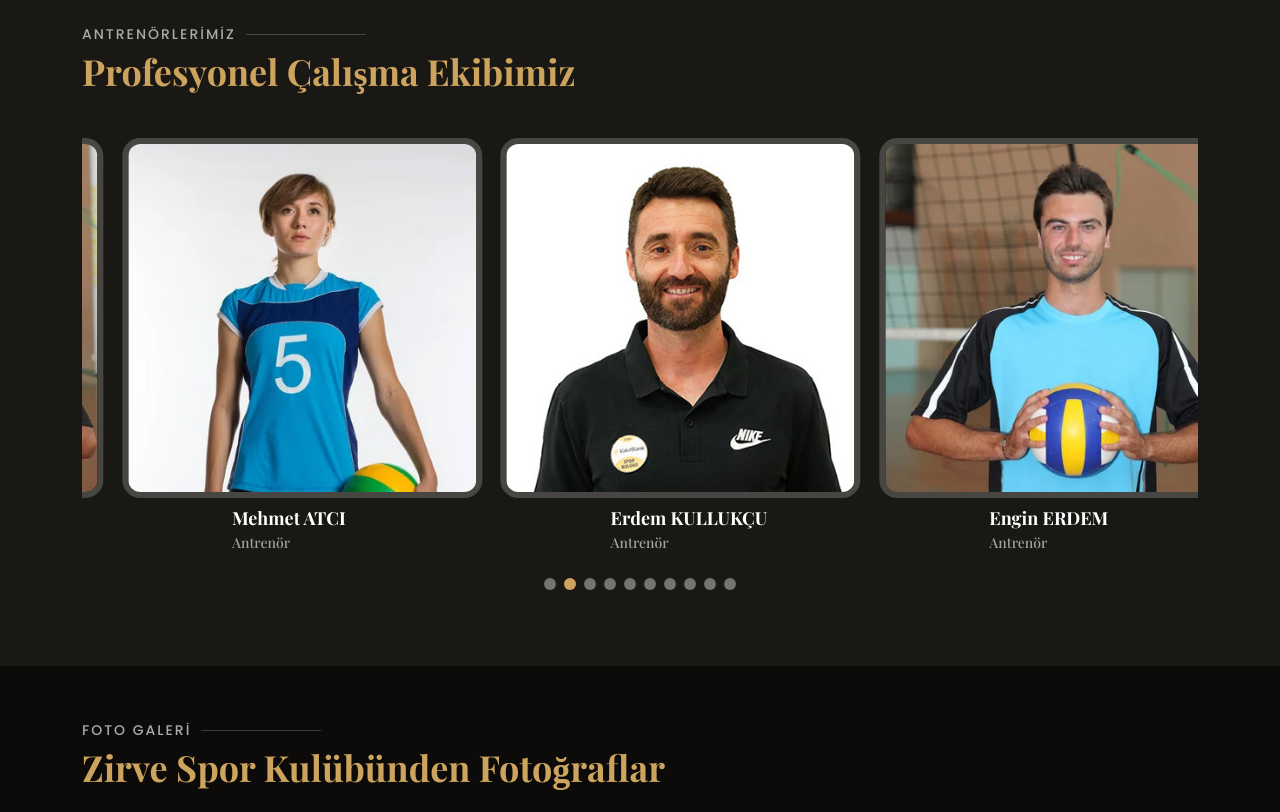
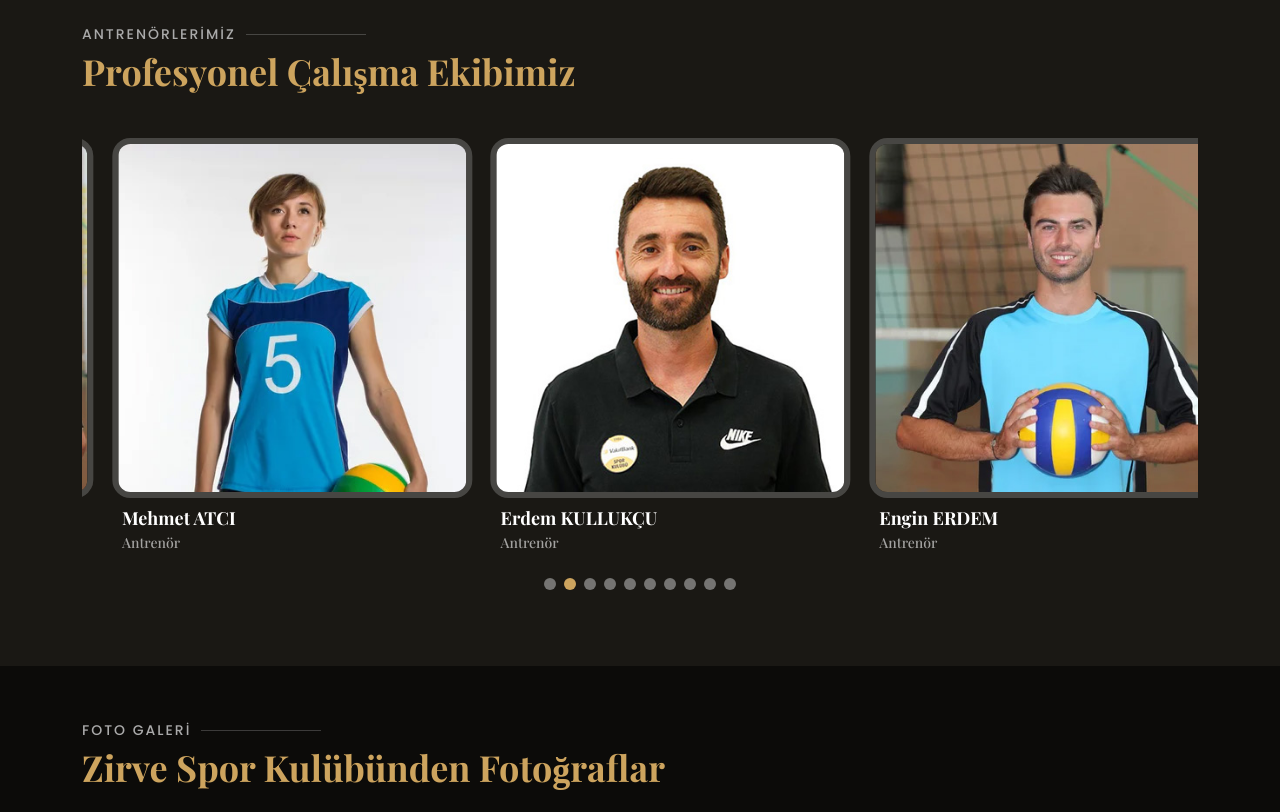
Before and after one commit to kaytbay48/zirve, a plain HTML site: page index.html in a window 1280 px wide. Shown: the part 2760-3572 px from the top of the page. Drawn offline with nearby package versions, Linux system fonts and the light colour scheme; a web font is replaced by a local one.

Commit message:
Add files via upload

```diff
--- a/assets/css/style.css
+++ b/assets/css/style.css
@@ -1287,7 +1287,7 @@ padding: 0;
 .testimonials .testimonial-item .testimonial-img {
   width: 360px;
   border-radius: 5%;
-  margin: 0 0 0 40px;
+  margin: 0 0 0 30px;
   position: relative;
   z-index: 2;
   border: 6px solid rgba(255, 255, 255, 0.2);
@@ -1296,7 +1296,7 @@ padding: 0;
 .testimonials .testimonial-item h3 {
   font-size: 18px;
   font-weight: bold;
-  margin: 10px 0 5px 150px;
+  margin: 10px 0 5px 40px;
   color: white;
 
 }
@@ -1304,7 +1304,7 @@ padding: 0;
 .testimonials .testimonial-item h4 {
   font-size: 14px;
   color: rgba(255, 255, 255, 0.6);
-  margin: 0 0 0 150px;
+  margin: 0 0 0 40px;
 
 }
 
```
